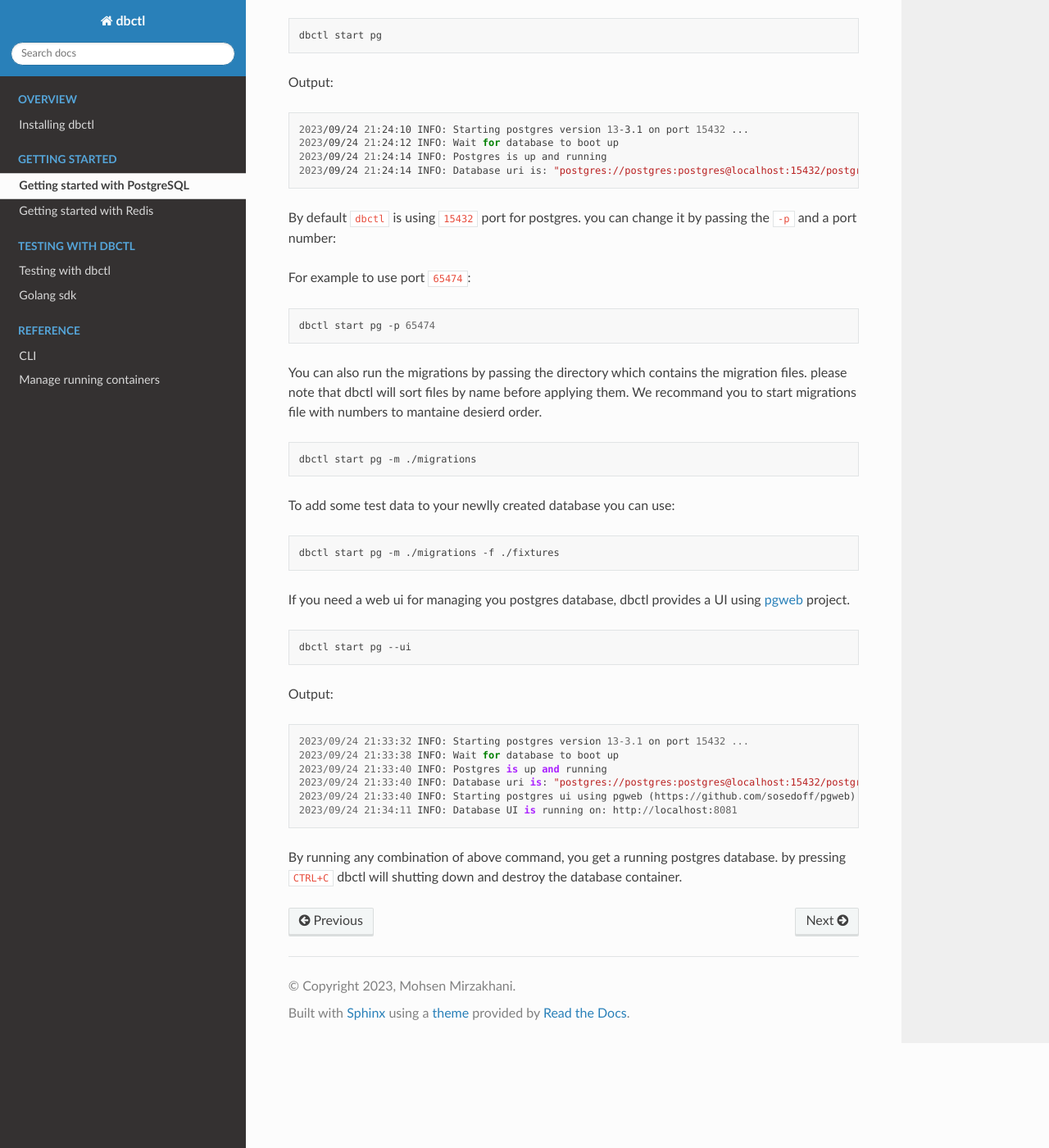
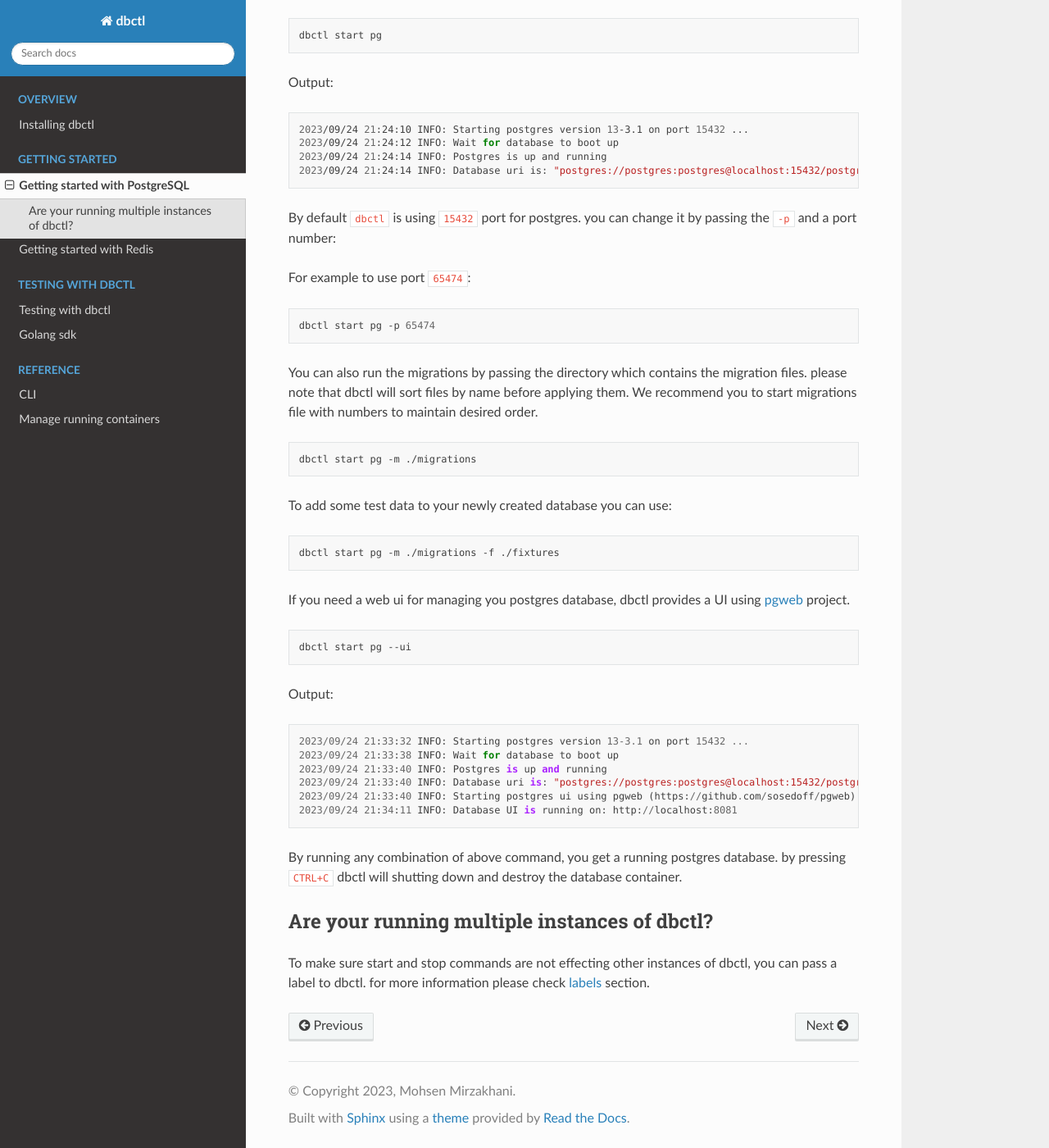
Before and after one commit to mirzakhany/dbctl, a Sphinx documentation site: the page built from docs/getting-started/postgres.md, in a window 1280 px wide and 1400 px high, scrolled down 234 px. Shown: the whole window at 82% size. Built offline with Sphinx 7.4.7 and the Read the Docs theme 2.0.0, drawn with Linux system fonts in a browser that asks for light colours.

Commit message:
add docs for label flag

````diff
--- a/docs/getting-started/postgres.md
+++ b/docs/getting-started/postgres.md
@@ -26,13 +26,13 @@ dbctl start pg -p 65474
 ```
 
 You can also run the migrations by passing the directory which contains the migration files. please note that dbctl will sort files by name before applying them.
-We recommand you to start migrations file with numbers to mantaine desierd order.
+We recommend you to start migrations file with numbers to maintain desired order.
 
 ```shell
 dbctl start pg -m ./migrations
 ```
 
-To add some test data to your newlly created database you can use:
+To add some test data to your newly created database you can use:
 
 ```shell
 dbctl start pg -m ./migrations -f ./fixtures
@@ -56,3 +56,8 @@ Output:
 ```
 
 By running any combination of above command, you get a running postgres database. by pressing `CTRL+C` dbctl will shutting down and destroy the database container.
+
+
+#### Are your running multiple instances of dbctl?
+To make sure start and stop commands are not effecting other instances of dbctl, you can pass a label to dbctl.
+for more information please check [labels](../reference/labels.md) section.
````
Also changed, not shown: docs/getting-started/redis.md (+4 -0 lines), docs/reference/labels.md (added, +32 -0 lines).
